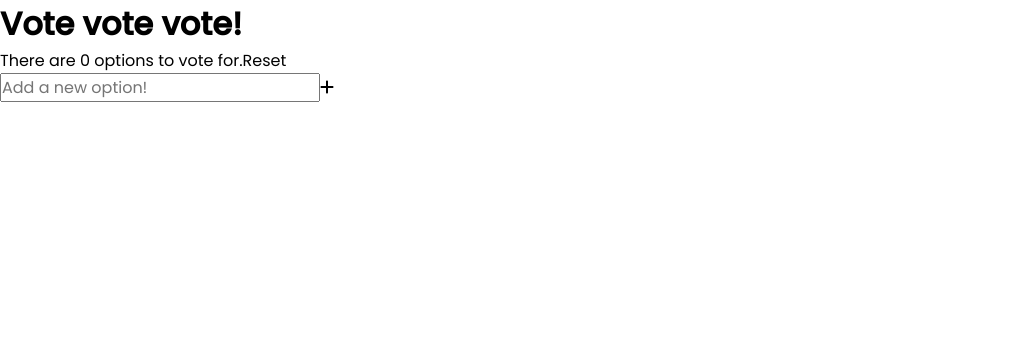
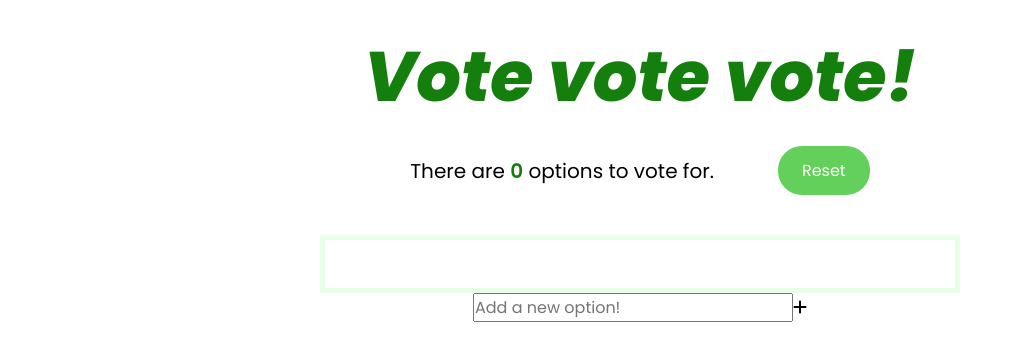
Before and after one commit to unhyif/vote-vote-vote, a React (Create React App) app: page / in a window 1280 px wide. Shown: the top 360 px of the page, without its empty margins (0-1023 px from the left). Built offline with nearby package versions, Linux system fonts and the light colour scheme.

Commit message:
design: css for header/options/option component

```diff
--- a/src/app.jsx
+++ b/src/app.jsx
@@ -46,8 +46,10 @@ function App({ operation }) {
   }, []);
 
   const handleReset = useCallback(() => {
-    localStorage.setItem(OPTIONS_KEY, JSON.stringify([]));
-    setOptions([]);
+    if (window.confirm("Are you sure to reset the app?")) {
+      localStorage.setItem(OPTIONS_KEY, JSON.stringify([]));
+      setOptions([]);
+    }
   }, []);
 
   return (
--- a/src/components/header/header.jsx
+++ b/src/components/header/header.jsx
@@ -10,7 +10,7 @@ function Header({ optionsCount, onReset }) {
           There are <span className={styles.count}>{optionsCount}</span> options
           to vote for.
         </p>
-        <button className={styles.reset} onClick={onReset}>
+        <button className={styles.resetBtn} onClick={onReset}>
           Reset
         </button>
       </div>
--- a/src/components/header/header.module.css
+++ b/src/components/header/header.module.css
@@ -1,4 +1,30 @@
+.title {
+  font-weight: 800;
+  font-style: italic;
+  font-size: 7rem;
+  color: var(--green);
+}
+
 .container {
   display: flex;
+  justify-content: center;
   align-items: center;
+  gap: 4em;
+  margin: 1em 0 2.5em 0;
 }
+
+.desc {
+  font-size: 2rem;
+}
+
+.count {
+  color: var(--green);
+  font-weight: 600;
+}
+
+.resetBtn {
+  background: var(--light-green);
+  color: white;
+  padding: 0.75em 1.5em;
+  border-radius: 1.5em;
+}
--- a/src/components/option/option.jsx
+++ b/src/components/option/option.jsx
@@ -11,7 +11,9 @@ function Option({ option, rank, onVote, onDelete, operation }) {
     <li className={styles.option}>
       <span className={styles.rank}>{operation.getTrophyOrNot(rank)}</span>
       <p className={styles.content}>{option.content}</p>
-      <span className={styles.votes}>{option.votes} votes</span>
+      <p className={styles.votes}>
+        <span className={styles.count}>{option.votes}</span> votes
+      </p>
 
       <button className={styles.voteBtn} onClick={handleClick}>
         <FontAwesomeIcon icon={faStamp} />
--- a/src/components/option/option.module.css
+++ b/src/components/option/option.module.css
@@ -2,3 +2,45 @@
   display: flex;
   align-items: center;
 }
+
+.rank {
+  font-size: 3rem;
+  flex: 0 0 4.5rem;
+  color: rgb(250, 90, 180);
+}
+
+.option:nth-child(n + 4) .rank {
+  padding-left: 0.3em;
+}
+
+.rank,
+.content {
+  font-weight: 600;
+}
+
+.content {
+  font-size: 1.8rem;
+  flex-grow: 1;
+}
+
+.count {
+  font-weight: 600;
+  color: var(--light-green);
+}
+
+.voteBtn {
+  color: rgb(120, 80, 60);
+  font-size: 2.5rem;
+  margin: 0 2em 0 0.5em;
+}
+
+.deleteBtn {
+  color: rgb(200, 0, 0);
+  font-size: 2.1rem;
+}
+
+@media screen and (max-width: 48rem) {
+  .rank {
+    width: 2.5rem;
+  }
+}
--- a/src/components/options/options.module.css
+++ b/src/components/options/options.module.css
@@ -0,0 +1,14 @@
+.options {
+  width: 50%;
+  display: flex;
+  flex-direction: column;
+  gap: 1rem;
+  border: 0.5rem solid rgb(230, 255, 230);
+  padding: 1.5em;
+}
+
+@media screen and (max-width: 48rem) {
+  .options {
+    width: 70%;
+  }
+}
--- a/src/index.css
+++ b/src/index.css
@@ -1,9 +1,15 @@
-@import url("https://fonts.googleapis.com/css2?family=Poppins:ital,wght@0,400;0,500;1,800&display=swap");
+@import url("https://fonts.googleapis.com/css2?family=Poppins:ital,wght@0,400;0,600;1,800&display=swap");
+
+:root {
+  --green: #157f0e;
+  --light-green: #62d05a;
+}
 
 * {
   margin: 0;
   padding: 0;
   outline: none;
+  box-sizing: border-box;
 }
 
 html {
@@ -22,6 +28,23 @@ button {
   font: inherit;
 }
 
+button:hover {
+  opacity: 0.85;
+}
+
 input {
   font: inherit;
 }
+
+#root {
+  padding: 1.5em 0;
+  display: flex;
+  flex-direction: column;
+  align-items: center;
+}
+
+@media screen and (max-width: 48rem) {
+  html {
+    font-size: 50%;
+  }
+}
```
Also changed, not shown: 1 other file (tests, documents, lock files or other folders).
